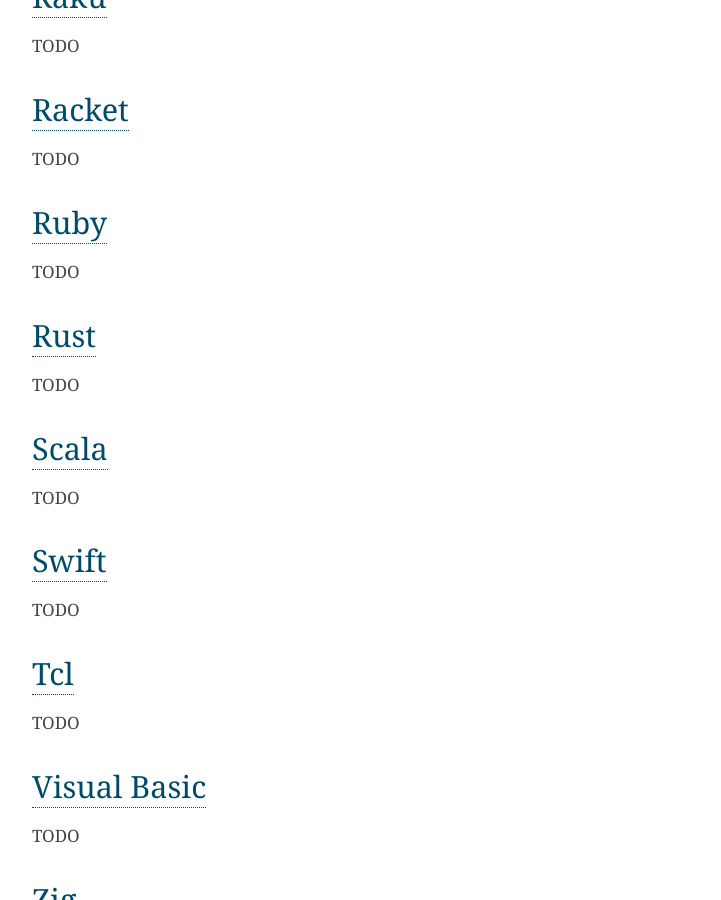
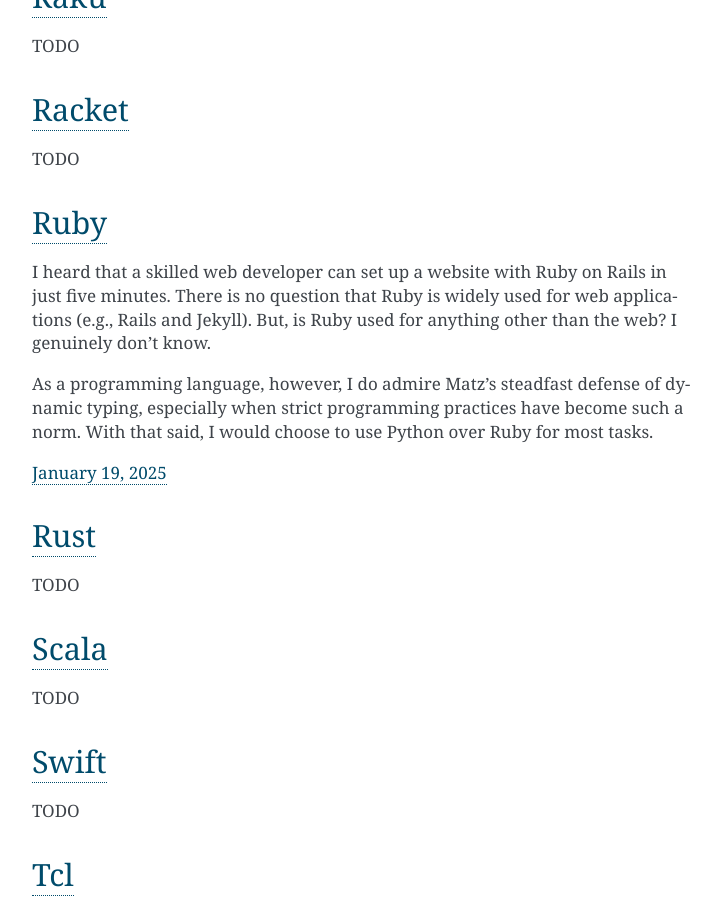
Before and after one commit to AussieSeaweed/personal-website, a Sphinx documentation site: the page built from source/random/pl-tour.rst, in a window 1280 px wide and 900 px high, scrolled down 5894 px. Shown: the whole window, without its empty margins (388-1109 px from the left). Built offline with Sphinx 7.4.7, drawn with Linux system fonts in a browser that asks for light colours.

Commit message:
Add Ruby tour

```diff
--- a/source/random/pl-tour.rst
+++ b/source/random/pl-tour.rst
@@ -237,7 +237,11 @@ TODO
 `Ruby <https://www.ruby-lang.org/en/>`_
 ---------------------------------------
 
-TODO
+I heard that a skilled web developer can set up a website with Ruby on Rails in just five minutes. There is no question that Ruby is widely used for web applications (e.g., Rails and Jekyll). But, is Ruby used for anything other than the web? I genuinely don't know.
+
+As a programming language, however, I do admire Matz's steadfast defense of dynamic typing, especially when strict programming practices have become such a norm. With that said, I would choose to use Python over Ruby for most tasks.
+
+`January 19, 2025 <https://www.ruby-lang.org/en/documentation/quickstart/>`_
 
 `Rust <https://www.rust-lang.org/>`_
 ------------------------------------
```
